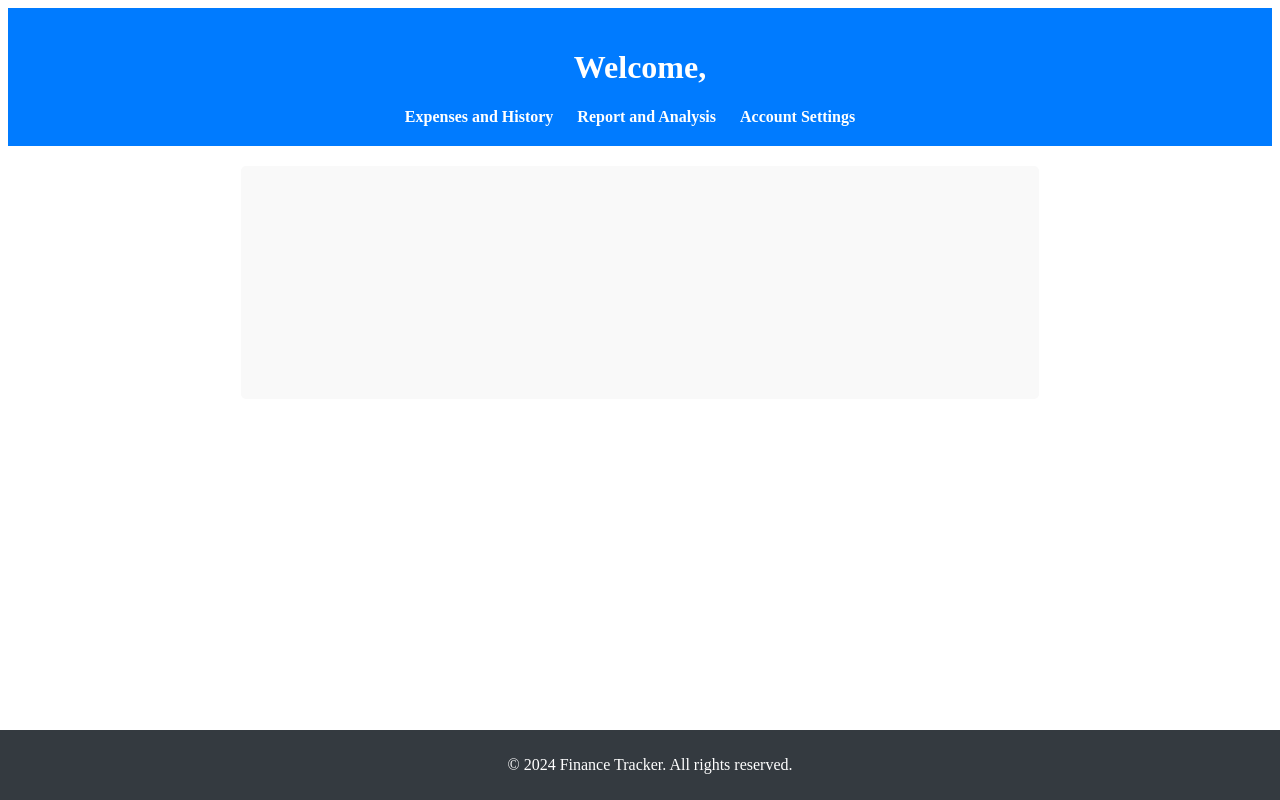
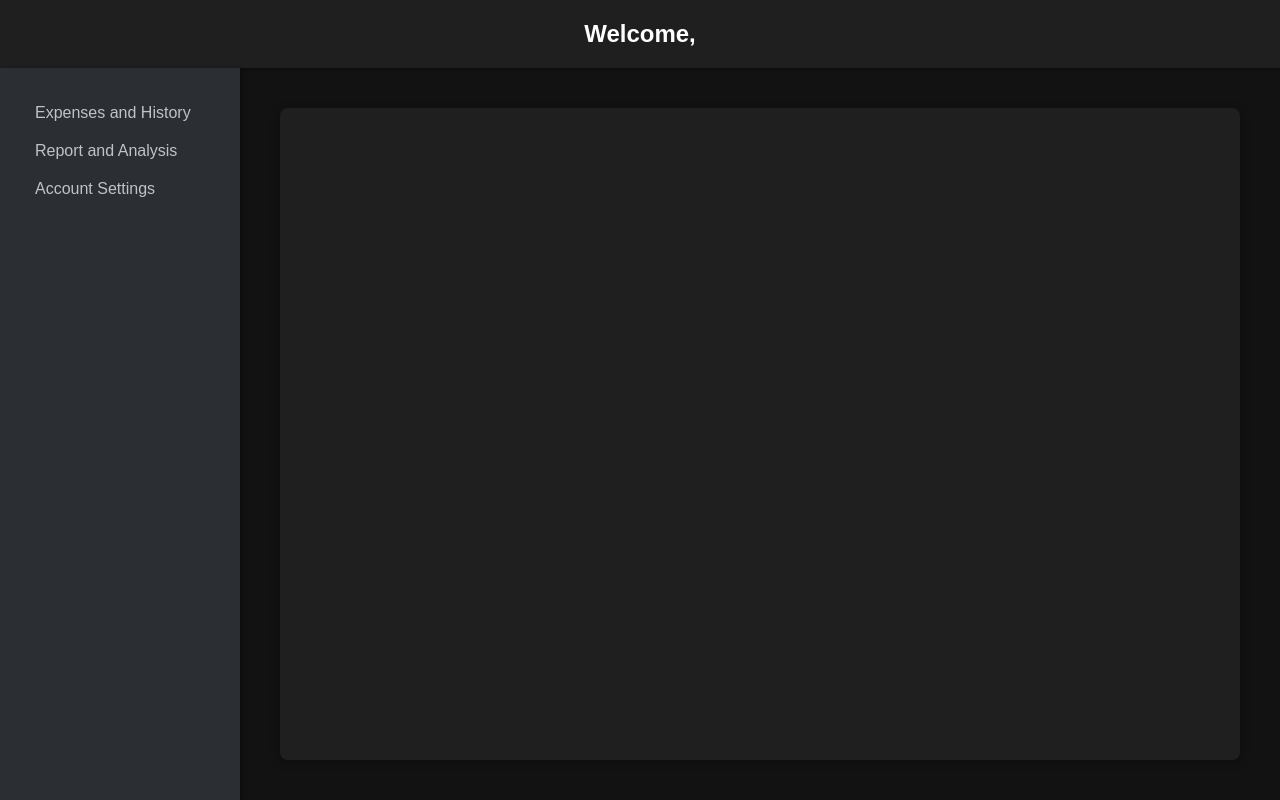
Before and after one commit to theankitdash/Personal-Finance-System-for-Expense-Tracking-and-Analysis, a website: page Login and Signup/Website/home.html in a window 1280 px wide. Drawn offline with nearby package versions, Linux system fonts and the light colour scheme; no server answers.

Commit message:
Dark mode in Home page

```diff
--- a/Login and Signup/Website/css/home.css
+++ b/Login and Signup/Website/css/home.css
@@ -1,55 +1,109 @@
+/* Style the body */
+body {
+  font-family: Arial, sans-serif;
+  margin: 0;
+  background-color: #121212; /* Dark background color */
+  color: #e0e0e0; /* Light text color for contrast */
+  display: flex;
+  flex-direction: column;
+  min-height: 100vh;
+  overflow-x: hidden;
+  overflow-y: hidden;
+}
+
 /* Style the header */
 header {
-  background-color: #007bff;
+  background-color: #1f1f1f; /* Darker background color */
   color: white;
-  padding: 20px;
-  text-align: center; /* Center the content */
+  padding: 20px 0;
+  text-align: center;
+  box-shadow: 0 2px 4px rgba(0, 0, 0, 0.3); /* Slightly darker shadow for contrast */
 }
 
-/* Style the navigation menu */
-.top-menu ul {
-  list-style-type: none;
-  margin: 0;
-  padding: 0;
-  text-align: center; /* Center the menu items */
+header .user-info {
+  display: flex;
+  flex-direction: column;
+  align-items: center;
 }
 
-.top-menu ul li {
-  display: inline;
-  margin-right: 20px;
+header .user-info h1 {
+  margin: 0;
+  font-size: 1.5em;
 }
 
-.top-menu ul li a {
+/* Style the main content layout */
+.main-content {
+  display: flex;
+  flex: 1;
+  flex-direction: column;
+}
+
+@media (min-width: 768px) {
+  .main-content {
+    flex-direction: row;
+  }
+}
+
+/* Style the side menu */
+.side-menu {
+  background-color: #2b2f33; /* Darker gray */
+  padding: 20px;
+  min-width: 200px;
   color: white;
+  box-shadow: 2px 0 5px rgba(0, 0, 0, 0.3); /* Slightly darker shadow */
+}
+
+.side-menu ul {
+  list-style-type: none;
+  padding: 0;
+}
+
+.side-menu ul li {
+  margin-bottom: 20px;
+}
+
+.side-menu ul li a {
+  color: #bfc3c7; /* Lighter gray for text */
   text-decoration: none;
-  font-weight: bold;
+  font-weight: 500;
+  padding: 10px 15px;
+  border-radius: 4px;
+  transition: background-color 0.3s;
 }
+
+.side-menu ul li a:hover {
+  background-color: #444a50; /* Slightly lighter gray for hover */
+}
+
 
 /* Style the container for the chart */
 .container {
-  margin: 20px auto; /* Center the container */
+  flex: 1;
+  margin: 40px;
   padding: 20px;
-  background-color: #f9f9f9;
-  border-radius: 5px;
-  max-width: 60%; /* Limit container width to 80% of the viewport */
-  overflow-x: auto; /* Allow horizontal scrolling if content overflows */
-  overflow-y: hidden; /* Hide vertical overflow */
+  background-color: #1f1f1f; /* Dark background for the container */
+  border-radius: 8px;
+  box-shadow: 0 2px 10px rgba(0, 0, 0, 0.3); /* Slightly stronger shadow for contrast */
+  display: flex;
+  justify-content: center;
+  align-items: center;
+}
+
+/* Media query for smaller screens */
+@media (max-width: 768px) {
+  .container {
+    margin: 20px;
+    padding: 10px;
+  }
+
+  #expenseChart {
+    width: 100%;
+  }
 }
 
 /* Style the chart canvas */
 #expenseChart {
-  width: 50%; /* Make the chart canvas responsive */
-  height: auto; /* Maintain aspect ratio */
+  width: 100%;
+  height: auto;
+  max-width: 600px;
 }
-
-/* Style the footer */
-footer {
-  background-color: #343a40;
-  color: white;
-  text-align: center;
-  padding: 10px;
-  position: fixed; /* Fix the footer to the bottom of the viewport */
-  width: 100%; /* Make the footer span the entire viewport */
-  bottom: 0; /* Position at the bottom */
-  left: 0; /* Align to the left */
-}
--- a/Login and Signup/Website/home.html
+++ b/Login and Signup/Website/home.html
@@ -3,6 +3,7 @@
 <head>
   <meta charset="UTF-8">
   <meta name="viewport" content="width=device-width, initial-scale=1.0">
+  <meta name="description" content="Track your finances with interactive charts and reports.">
   <title>Finance Tracker</title>
   <link rel="stylesheet" href ='css/home.css' >
   <script src="https://cdn.jsdelivr.net/npm/chart.js"></script>
@@ -11,23 +12,23 @@
   <header>
     <div class="user-info">
       <h1>Welcome, <span id="name"></span></h1>
-      <nav class="top-menu">
+    </div>
+  </header>
+
+  <div class="main-content">
+    <nav class="side-menu">
         <ul>
           <li><a href='Expenses.html'>Expenses and History</a></li>
           <li><a href='report-analysis.html'>Report and Analysis</a></li>
           <li><a href='account-settings.html'>Account Settings</a></li>
         </ul>
       </nav>
+
+      <div class="container">
+        <canvas id="expenseChart"></canvas>
+      </div>
     </div>
-  </header>
 
-  <div class="container">
-    <canvas id="expenseChart"></canvas>
-  </div>
-
-  <footer>
-    <p>&copy; 2024 Finance Tracker. All rights reserved.</p>
-  </footer>
   <script src='js/home.js'></script>
 </body>
 </html>
--- a/Login and Signup/Website/js/home.js
+++ b/Login and Signup/Website/js/home.js
@@ -79,12 +79,42 @@ function renderBarGraph(expenses) {
     },
     options: {
       scales: {
-        yAxes: [{
+        y: {
+          beginAtZero: true,
           ticks: {
-            beginAtZero: true
+            color: '#e0e0e0', // Light text color for dark background
+            font: {
+              weight: 'bold' // Make font bold
+            }
+          },
+          grid: {
+            color: 'rgba(255, 255, 255, 0.1)' // Light grid lines
           }
-        }]
-      }
+        },
+        x: {
+          ticks: {
+            color: '#e0e0e0', // Light text color for dark background
+            font: {
+              weight: 'bold' // Make font bold
+            }
+          },
+          grid: {
+            color: 'rgba(255, 255, 255, 0.1)' // Light grid lines
+          }
+        }
+      },
+      plugins: {
+        legend: {
+          labels: {
+            color: '#e0e0e0', // Light text color for legend
+            font: {
+              weight: 'bold' // Make font bold
+            }
+          }
+        }
+      },
+      responsive: true,
+      maintainAspectRatio: false
     }
   });
 }
```
